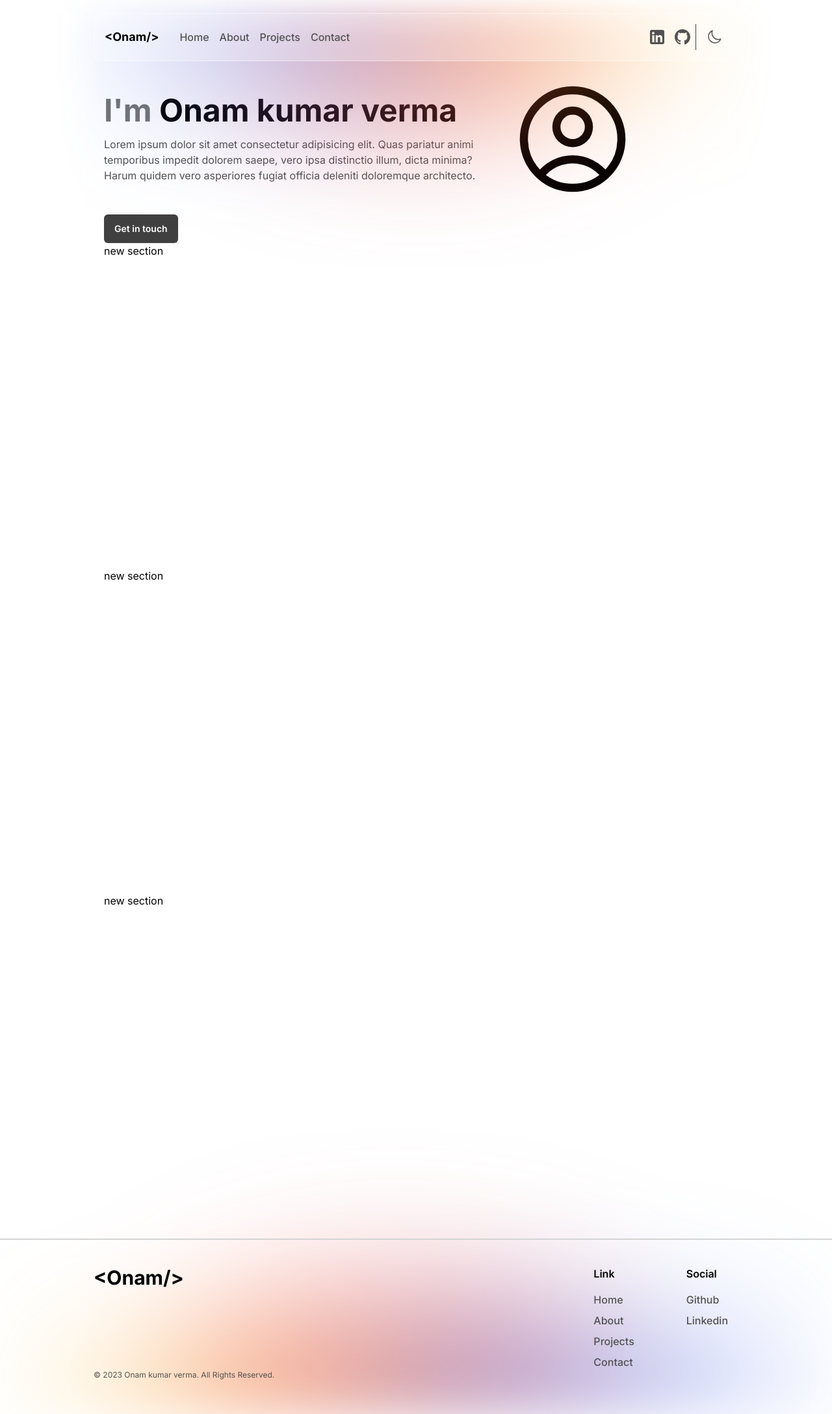
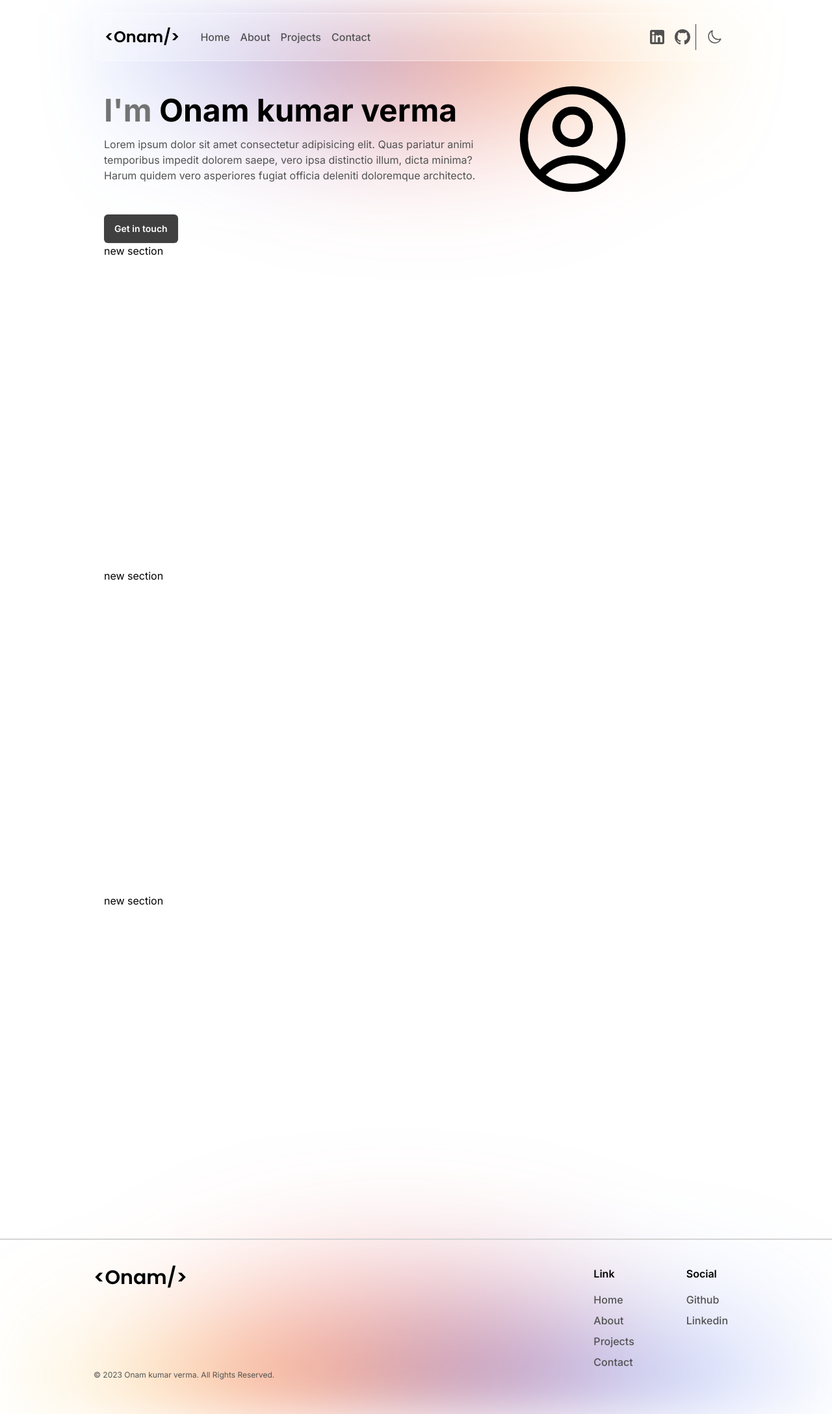
Before and after one commit to onamkrverma/nextjs-portfolio, a Next.js app: page / in a window 1280 px wide. Shown: the whole page at 65% size. Built offline with nearby package versions, Linux system fonts and the light colour scheme.

Commit message:
feat: add multiple fonts

```diff
--- /dev/null
+++ b/app/fonts.ts
@@ -0,0 +1,14 @@
+import { Inter, Poppins } from "next/font/google";
+
+export const inter = Inter({
+  subsets: ["latin"],
+  display: "swap",
+  variable: "--font-inter",
+});
+
+export const poppins = Poppins({
+  subsets: ["latin"],
+  weight: ["500", "600"],
+  display: "swap",
+  variable: "--font-poppins",
+});
--- a/app/layout.tsx
+++ b/app/layout.tsx
@@ -1,16 +1,11 @@
 import type { Metadata } from "next";
 import "./globals.css";
 import Navbar from "@/components/Navbar";
-import { Inter } from "next/font/google";
 import Image from "next/image";
 import topGradient from "../public/topGradient.svg";
 import Footer from "@components/Footer";
+import { inter } from "./fonts";
 
-const inter = Inter({
-  subsets: ["latin"],
-  display: "swap",
-  variable: "--font-inter",
-});
 export const metadata: Metadata = {
   title: "Onam Portfolio",
   description: "Onam Portfolio",
@@ -25,14 +20,15 @@ export default function RootLayout({
     <html lang="en">
       <body className={inter.className}>
         <main className="container relative">
-          <div className="w-full h-[500px] absolute top-0 right-0">
+          <div className="w-full h-[500px] absolute top-0 right-0 -z-10">
             <Image
               src={topGradient}
               alt="gradient"
               quality={100}
               fill
               sizes="100vw"
-              className="w-full object-cover blur-xl"
+              priority
+              className="w-full object-cover blur-2xl"
             />
           </div>
           <Navbar />
--- a/components/Footer.tsx
+++ b/components/Footer.tsx
@@ -3,6 +3,7 @@ import Typography from "@components/Typography";
 import Image from "next/image";
 import Link from "next/link";
 import footerGradient from "../public/footerGradient.svg";
+import { poppins } from "@app/fonts";
 
 const Footer = () => {
   const navLinks = [
@@ -45,7 +46,7 @@ const Footer = () => {
               link="/"
               variant="icon"
               title="onam"
-              className="!text-3xl !p-0 !font-bold"
+              className={`!text-3xl !p-0 !font-bold ${poppins.className}`}
             >
               {"<Onam/>"}
             </Button>
@@ -92,7 +93,7 @@ const Footer = () => {
             link="/"
             variant="icon"
             title="onam"
-            className="!text-3xl !p-0 !font-bold"
+            className={`!text-3xl !p-0 !font-bold ${poppins.className}`}
           >
             {"<Onam/>"}
           </Button>
--- a/components/Navbar.tsx
+++ b/components/Navbar.tsx
@@ -2,6 +2,7 @@
 import Link from "next/link";
 import Button from "@components/Button";
 import { usePathname } from "next/navigation";
+import { poppins } from "@app/fonts";
 
 const Navbar = () => {
   const navLinks = [
@@ -86,7 +87,7 @@ const Navbar = () => {
               link="/"
               variant="icon"
               title="onam"
-              className="!text-lg !p-0 !font-bold"
+              className={`!text-2xl !p-0 !font-bold ${poppins.className}`}
             >
               {"<Onam/>"}
             </Button>
```
